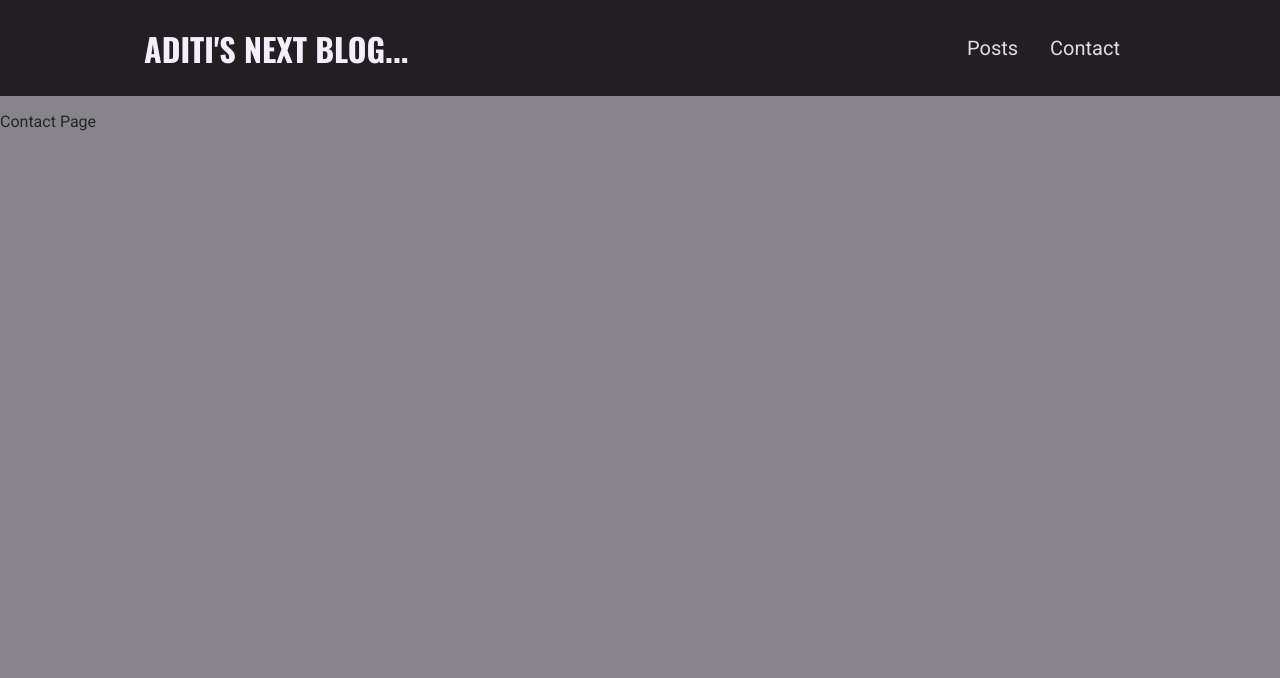
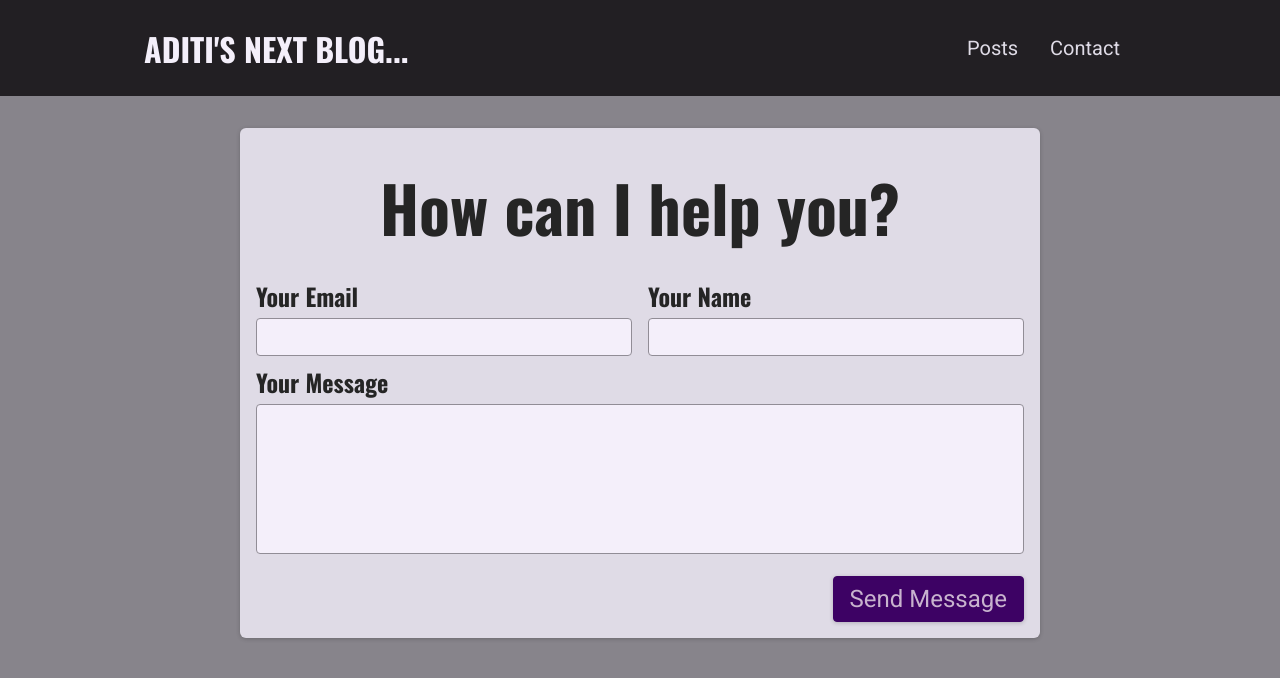
Before and after one commit to aditisolanki71/BlogApp-Next, a Next.js app: page /contact in a window 1280 px wide. Shown: the top 678 px of the page. Built offline with nearby package versions, Linux system fonts and the light colour scheme.

Commit message:
Added Contact Form and API routes for Contact form

```diff
--- /dev/null
+++ b/components/contact/contact-form.js
@@ -0,0 +1,67 @@
+import { useState } from "react";
+import classes from './contact-form.module.css';
+
+function ContactForm() {
+   const [enteredEmail,setEnteredEmail] = useState('');
+   const [enteredName,setEnteredName] = useState('');
+   const [enteredMessage,setEnteredMessage] = useState('');
+   function handleSubmit(e) {
+      e.preventDefault();
+      //add client side validation
+      fetch('/api/contact',{
+         method: 'POST',
+         body: JSON.stringify({
+            email:enteredEmail,
+            name: enteredName,
+            message: enteredMessage
+         }),
+         headers: {
+            'Content-Type': 'application/json',
+         },
+      });
+   }
+  return (
+    <section className={classes.contact}>
+      <h1>How can I help you?</h1>
+      <form className={classes.form} onSubmit={handleSubmit}>
+        <div className={classes.controls}>
+          <div className={classes.control}>
+            <label htmlFor='email'>Your Email</label>
+            <input
+               type='email'
+               id='email'
+               required
+               value={enteredEmail}
+               onChange={e => setEnteredEmail(e.target.value)}
+            />
+          </div>
+          <div className={classes.control}>
+            <label htmlFor='name'>Your Name</label>
+            <input
+               type='text'
+               id='name'
+               required
+               value={enteredName}
+               onChange={e => setEnteredName(e.target.value)}
+               />
+          </div>
+        </div>
+        <div className={classes.control}>
+          <label htmlFor='message'>Your Message</label>
+          <textarea
+            id='message'
+            rows='5'
+            required
+            value={enteredMessage}
+            onChange={e => setEnteredMessage(e.target.value)}
+            />
+        </div>
+        <div className={classes.actions}>
+          <button ype="submit">Send Message</button>
+        </div>
+      </form>
+    </section>
+  );
+}
+
+export default ContactForm;
--- /dev/null
+++ b/components/contact/contact-form.module.css
@@ -0,0 +1,73 @@
+.contact {
+   margin: var(--size-8) auto;
+   border-radius: 6px;
+   background-color: var(--color-grey-100);
+   width: 90%;
+   max-width: 50rem;
+   padding: var(--size-4);
+   box-shadow: 0 1px 4px rgba(0, 0, 0, 0.2);
+   font-size: var(--size-6);
+ }
+
+ .contact h1 {
+   font-size: var(--size-8);
+   margin: var(--size-4) 0;
+   text-align: left;
+ }
+
+ .form label {
+   display: block;
+   font-family: 'Oswald', sans-serif;
+   font-weight: bold;
+   margin: var(--size-2) 0 var(--size-1) 0;
+ }
+
+ .form input,
+ .form textarea {
+   font: inherit;
+   padding: var(--size-1);
+   border-radius: 4px;
+   width: 100%;
+   border: 1px solid var(--color-grey-400);
+   background-color: var(--color-grey-50);
+   resize: none;
+ }
+
+ .controls {
+   display: flex;
+   column-gap: 1rem;
+   flex-wrap: wrap;
+ }
+
+ .control {
+   flex: 1;
+   min-width: 10rem;
+ }
+
+ .actions {
+   margin-top: var(--size-4);
+   text-align: right;
+ }
+
+ .form button {
+   font: inherit;
+   cursor: pointer;
+   background-color: var(--color-primary-700);
+   border: 1px solid var(--color-primary-700);
+   padding: var(--size-2) var(--size-4);
+   border-radius: 4px;
+   color: var(--color-primary-50);
+   box-shadow: 0 1px 4px rgba(0, 0, 0, 0.2);
+ }
+
+ .form button:hover {
+   background-color: var(--color-primary-500);
+   border-color: var(--color-primary-500);
+ }
+
+ @media (min-width: 768px) {
+   .contact h1 {
+     font-size: var(--size-16);
+     text-align: center;
+   }
+ }
--- /dev/null
+++ b/pages/api/contact.js
@@ -0,0 +1,25 @@
+// /api/contact
+function handler(req,res) {
+   if(req.method === 'POST') {
+      const { email, name, message } = req.body;
+      if(!email ||
+         !email.includes('@') ||
+         !name ||
+         name.trim() === '' ||
+         !message ||
+         message.trim() === ''
+      ) {
+         res.status(422).json({ message: "Invalid Input." });
+         return ;
+      }
+      //store it in database
+      const newMessage = {
+         email,
+         name,
+         message
+      };
+      console.log('new msg',newMessage);
+      res.status(201).json({ message: "successfully store message", message: newMessage });
+   }
+}
+export default handler;
--- a/pages/contact.js
+++ b/pages/contact.js
@@ -1,9 +1,8 @@
 // /posts/contact
+import ContactForm from "../components/contact/contact-form";
 function ContactPage() {
    return (
-     <div>
-       <p>Contact Page</p>
-     </div>
+      <ContactForm />
     )
  }
  export default ContactPage;
```
Also changed, not shown: 1 other file (tests, documents, lock files or other folders).
